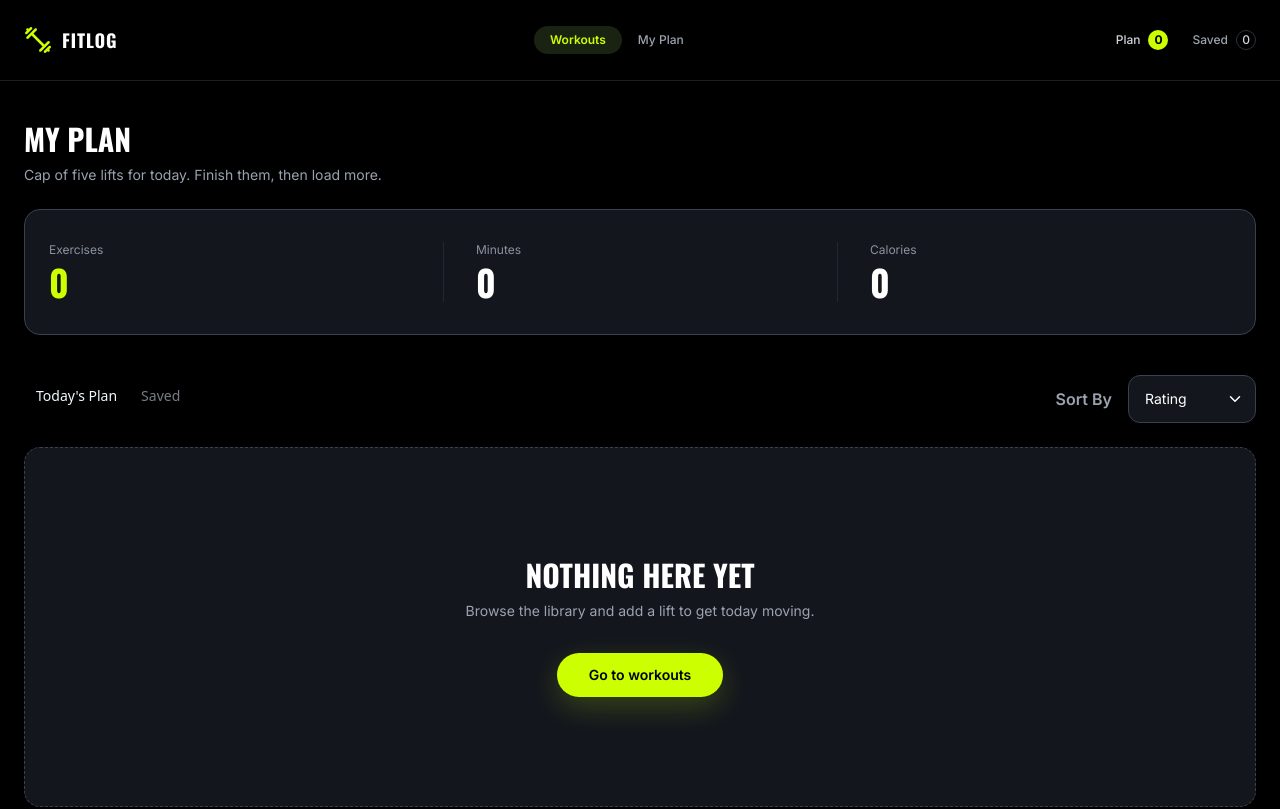
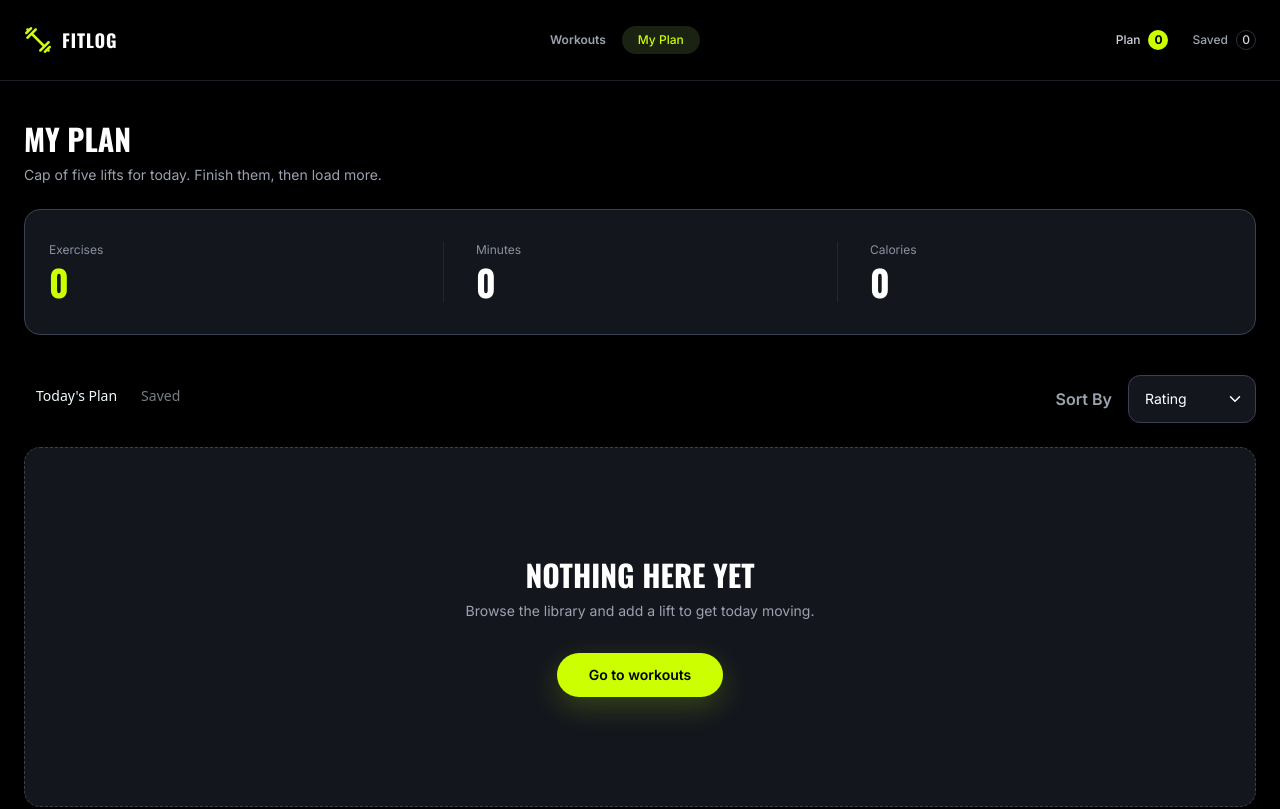
Before and after one commit to Ikhlasrahman/Fit-logs-app, a Next.js app: page /plan in a window 1280 px wide. Shown: the top 809 px of the page. Built offline with nearby package versions, Linux system fonts and the light colour scheme.

Commit message:
navbar active issues fix

```diff
--- a/src/app/components/shared/Navbar.tsx
+++ b/src/app/components/shared/Navbar.tsx
@@ -3,10 +3,12 @@ import logo from "@/assets/logo.png";
 import { PlanContext } from "@/context/PlanContext";
 import Image from "next/image";
 import Link from "next/link";
+import { usePathname } from "next/navigation";
 import { useContext } from "react";
 
 export default function Navbar() {
     const { plan, saved } = useContext(PlanContext)
+    const pathname = usePathname();
     return (
         <header className="w-full border-b border-[#1C1F26] bg-[#000000]/95 backdrop-blur-[2px]">
             <nav className="mx-auto flex h-20 w-full max-w-[1280px] items-center justify-between px-4 sm:px-6">
@@ -23,14 +25,22 @@ export default function Navbar() {
                 <div className="hidden items-center sm:flex">
                     <Link
         href="/"
-                        className="rounded-full bg-[#1A2312] px-4 py-1.5 font-inter text-xs font-semibold leading-4 text-[#CCFF00]"
+        className={`rounded-full px-4 py-1.5 font-inter text-xs font-semibold leading-4 ${
+            pathname === "/"
+                ? "bg-[#1A2312] text-[#CCFF00]"
+                : "text-[#9CA3AF] hover:text-white"
+        }`}
     >
         Workouts
     </Link>
 
                     <Link
         href="/plan"
-                        className="px-4 py-1.5 font-inter text-xs font-medium leading-4 text-[#9CA3AF] transition-colors hover:text-white"
+        className={`rounded-full px-4 py-1.5 font-inter text-xs font-medium leading-4 ${
+            pathname === "/plan"
+                ? "bg-[#1A2312] text-[#CCFF00]"
+                : "text-[#9CA3AF] hover:text-white"
+        }`}
     >
         My Plan
     </Link>
--- a/src/app/components/workoutDetailsAction/AddTodaysPlanButton.tsx
+++ b/src/app/components/workoutDetailsAction/AddTodaysPlanButton.tsx
@@ -15,6 +15,11 @@ const AddTodaysPlanButton = ({ workout, }: AddTodaysPlanButtonProps) => {
 
 
     const handlesetPlan = () => {
+        const alreadyInPlan = plan.some((item)=> item.id ===workout.id);
+        if(alreadyInPlan){
+            toast.warning((`"${workout.name}" Already In Plan`))
+            return
+        }
         setPlan([...plan, workout]);
         toast.success(`You have add "${workout.name}"`)
     };
--- a/src/app/components/workoutDetailsAction/SaveForLaterButton.tsx
+++ b/src/app/components/workoutDetailsAction/SaveForLaterButton.tsx
@@ -15,9 +15,16 @@ const SaveForLaterButton = ({ workout }: AddSavePlanButtonProps) => {
 
 
     const handlesetSaved = () => {
-        setSaved([...saved, workout]);
-        toast.success(`You have saved "${workout.name}"`)
-    };
+    const alreadySaved = saved.some((item) => item.id === workout.id);
+
+    if (alreadySaved) {
+        toast.warning(`"${workout.name}" Already In Save For Later`);
+        return;
+    }
+
+    setSaved([...saved, workout]);
+    toast.success(`You have saved "${workout.name}"`);
+};
 
     return (
         <button
--- a/src/context/PlanContext.tsx
+++ b/src/context/PlanContext.tsx
@@ -1,13 +1,14 @@
 "use client";
 import { createContext, ReactNode, useState } from "react";
+import { IWorkout } from "@/types/library.type";
 
 export const PlanContext = createContext({});
 
 
 type PlanContextType = {
-    plan: [];
+    plan: IWorkout[];
     setPlan: React.Dispatch<React.SetStateAction<[]>>;
-    saved: [];
+    saved: IWorkout[];
     setSaved: React.Dispatch<React.SetStateAction<[]>>
 }
 
```
Lines whose indentation alone changed are shown as unchanged.
